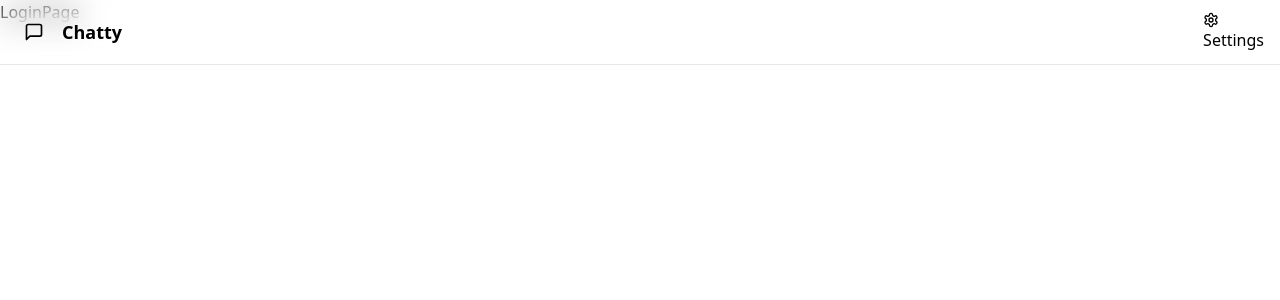
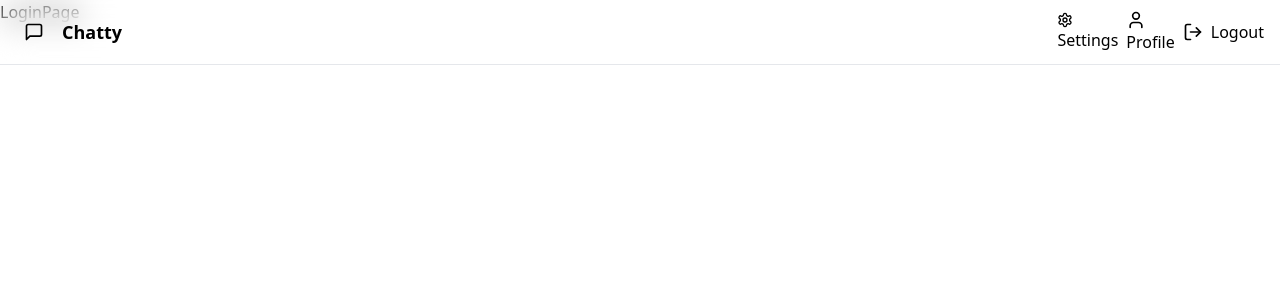
Before and after one commit to TaDat10062002/chat-app, a React (Vite) app in the folder frontend/: page /login in a window 1280 px wide. Shown: the top 300 px of the page. Built offline with nearby package versions, Linux system fonts and the light colour scheme; no server answers.

Commit message:
Add logout function FE and update Navbar

```diff
--- a/frontend/src/components/Navbar.jsx
+++ b/frontend/src/components/Navbar.jsx
@@ -26,7 +26,21 @@ const Navbar = () => {
                             <span className='hidden sm:inline'>Settings</span>
                         </Link>
 
+                        {
+                            hehe && (
+                                <>
+                                    <Link to="/profile" className='btn btn-sm gap-2'>
+                                        <User className='size-5' />
+                                        <span className='hidden sm:inline-block'>Profile</span>
+                                    </Link>
 
+                                    <button className='flex gap-2 items-center' onClick={logout}>
+                                        <LogOut className='size-5' />
+                                        <span className='hidden sm:inline-block'>Logout</span>
+                                    </button>
+                                </>
+                            )
+                        }
                     </div>
                 </div>
             </div>
```
